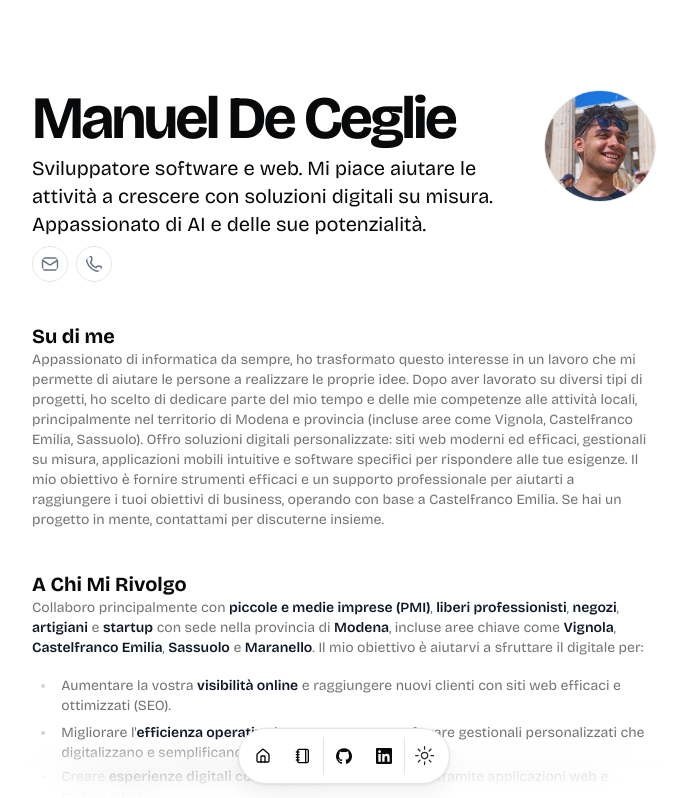
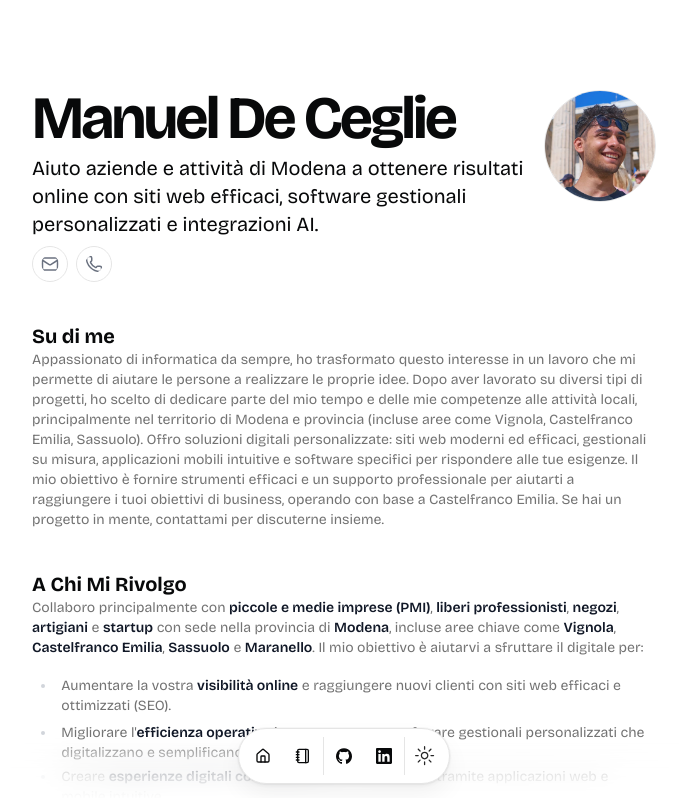
Before and after one commit to AmoonPod/portfolio_new, a Next.js app: page / in a window 1280 px wide. Shown: the top 798 px of the page, without its empty margins (296-983 px from the left). Built offline with nearby package versions, Linux system fonts and the light colour scheme.

Commit message:
miglioramenti grossosi

```diff
--- a/src/app/page.tsx
+++ b/src/app/page.tsx
@@ -1,6 +1,6 @@
 /* eslint-disable react/no-unescaped-entities */
 import BlurFade from "@/components/magicui/blur-fade";
-import BlurFadeText from "@/components/magicui/blur-fade-text";
+import BlurFadeText, { BlurFadeH1, BlurFadeH2 } from "@/components/magicui/blur-fade-text";
 import { ProjectCard } from "@/components/project-card";
 import { ResumeCard } from "@/components/resume-card";
 import { Avatar, AvatarFallback, AvatarImage } from "@/components/ui/avatar";
@@ -19,15 +19,13 @@ export default function Page() {
         <div className="mx-auto w-full max-w-2xl space-y-8">
           <div className="gap-2 flex justify-between">
             <div className="flex-col flex flex-1 space-y-1.5">
-              <h1>
-                <BlurFadeText
-                  delay={BLUR_FADE_DELAY}
-                  className="text-3xl font-bold tracking-tighter sm:text-5xl xl:text-6xl/none"
-                  yOffset={8}
-                  text={`${DATA.name}`}
-                />
-              </h1>
-              <BlurFadeText
+              <BlurFadeH2
+                delay={BLUR_FADE_DELAY}
+                className="text-3xl font-bold tracking-tighter sm:text-5xl xl:text-6xl/none"
+                yOffset={8}
+                text={`${DATA.name}`}
+              />
+              <BlurFadeH1
                 className="max-w-[600px] md:text-xl"
                 delay={BLUR_FADE_DELAY}
                 text={DATA.description}
--- a/src/components/magicui/blur-fade-text.tsx
+++ b/src/components/magicui/blur-fade-text.tsx
@@ -83,3 +83,133 @@ const BlurFadeText = ({
 };
 
 export default BlurFadeText;
+
+export const BlurFadeH1 = ({
+  text,
+  className,
+  variant,
+  characterDelay = 0.03,
+  delay = 0,
+  yOffset = 8,
+  animateByCharacter = false,
+}: BlurFadeTextProps) => {
+  const defaultVariants: Variants = {
+    hidden: { y: yOffset, opacity: 0, filter: "blur(8px)" },
+    visible: { y: -yOffset, opacity: 1, filter: "blur(0px)" },
+  };
+  const combinedVariants = variant || defaultVariants;
+  const characters = useMemo(() => Array.from(text), [text]);
+
+  if (animateByCharacter) {
+    return (
+      <div className="flex">
+        <AnimatePresence>
+          {characters.map((char, i) => (
+            <motion.h1
+              key={i}
+              initial="hidden"
+              animate="visible"
+              exit="hidden"
+              variants={combinedVariants}
+              transition={{
+                yoyo: Infinity,
+                delay: delay + i * characterDelay,
+                ease: "easeOut",
+              }}
+              className={cn("inline-block", className)}
+              style={{ width: char.trim() === "" ? "0.2em" : "auto" }}
+            >
+              {char}
+            </motion.h1>
+          ))}
+        </AnimatePresence>
+      </div>
+    );
+  }
+
+  return (
+    <div className="flex">
+      <AnimatePresence>
+        <motion.h1
+          initial="hidden"
+          animate="visible"
+          exit="hidden"
+          variants={combinedVariants}
+          transition={{
+            yoyo: Infinity,
+            delay,
+            ease: "easeOut",
+          }}
+          className={cn("inline-block", className)}
+        >
+          {text}
+        </motion.h1>
+      </AnimatePresence>
+    </div>
+  );
+};
+
+export const BlurFadeH2 = ({
+  text,
+  className,
+  variant,
+  characterDelay = 0.03,
+  delay = 0,
+  yOffset = 8,
+  animateByCharacter = false,
+}: BlurFadeTextProps) => {
+  const defaultVariants: Variants = {
+    hidden: { y: yOffset, opacity: 0, filter: "blur(8px)" },
+    visible: { y: -yOffset, opacity: 1, filter: "blur(0px)" },
+  };
+  const combinedVariants = variant || defaultVariants;
+  const characters = useMemo(() => Array.from(text), [text]);
+
+  if (animateByCharacter) {
+    return (
+      <div className="flex">
+        <AnimatePresence>
+          {characters.map((char, i) => (
+            <motion.h2
+              key={i}
+              initial="hidden"
+              animate="visible"
+              exit="hidden"
+              variants={combinedVariants}
+              transition={{
+                yoyo: Infinity,
+                delay: delay + i * characterDelay,
+                ease: "easeOut",
+              }}
+              className={cn("inline-block", className)}
+              style={{ width: char.trim() === "" ? "0.2em" : "auto" }}
+            >
+              {char}
+            </motion.h2>
+          ))}
+        </AnimatePresence>
+      </div>
+    );
+  }
+
+  return (
+    <div className="flex">
+      <AnimatePresence>
+        <motion.h2
+          initial="hidden"
+          animate="visible"
+          exit="hidden"
+          variants={combinedVariants}
+          transition={{
+            yoyo: Infinity,
+            delay,
+            ease: "easeOut",
+          }}
+          className={cn("inline-block", className)}
+        >
+          {text}
+        </motion.h2>
+      </AnimatePresence>
+    </div>
+  );
+};
--- a/src/data/resume.tsx
+++ b/src/data/resume.tsx
@@ -8,7 +8,7 @@ export const DATA = {
   location: "Castelfranco Emilia, MO",
   locationLink: "https://www.google.com/maps/place/castelfranco-emilia",
   description:
-    "Sviluppatore software e web. Mi piace aiutare le attività a crescere con soluzioni digitali su misura. Appassionato di AI e delle sue potenzialità.",
+    " Aiuto aziende e attività di Modena a ottenere risultati online con siti web efficaci, software gestionali personalizzati e integrazioni AI.",
   summary:
     "Appassionato di informatica da sempre, ho trasformato questo interesse in un lavoro che mi permette di aiutare le persone a realizzare le proprie idee. Dopo aver lavorato su diversi tipi di progetti, ho scelto di dedicare parte del mio tempo e delle mie competenze alle attività locali, principalmente nel territorio di Modena e provincia (incluse aree come Vignola, Castelfranco Emilia, Sassuolo). Offro soluzioni digitali personalizzate: siti web moderni ed efficaci, gestionali su misura, applicazioni mobili intuitive e software specifici per rispondere alle tue esigenze. Il mio obiettivo è fornire strumenti efficaci e un supporto professionale per aiutarti a raggiungere i tuoi obiettivi di business, operando con base a Castelfranco Emilia. Se hai un progetto in mente, contattami per discuterne insieme.",
   avatarUrl: "/manuel.jpeg", // Sostituisci con il tuo avatar reale
```
